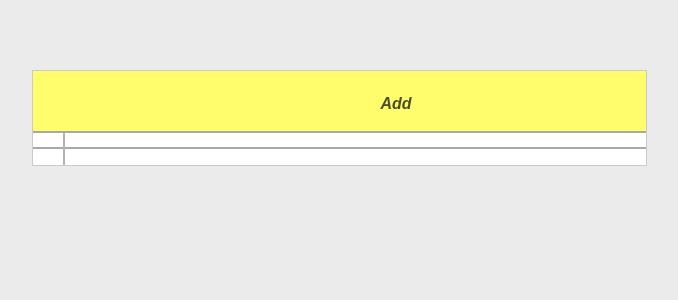
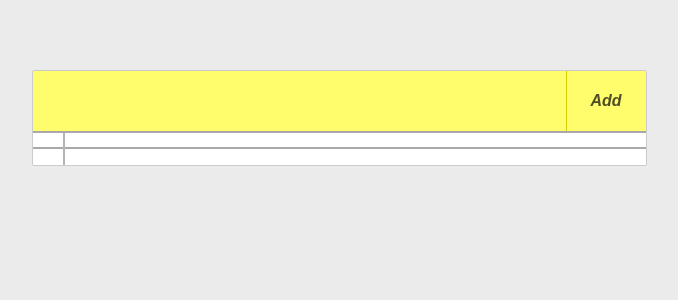
Before and after one commit to mds325/react-todo-list, a React (Vite) app: page / in a window 1280 px wide. Shown: the top 300 px of the page, without its empty margins (301-979 px from the left). Built offline with nearby package versions, Linux system fonts and the light colour scheme.

Commit message:
Add proper styling for CreateTodo
* Set version to 1.0.0
* Remove debugging code

```diff
--- a/package.json
+++ b/package.json
@@ -1,6 +1,6 @@
 {
   "name": "todo-list-react",
-  "version": "0.0.1",
+  "version": "1.0.0",
   "description": "Todo List made with React JS",
   "author": {
     "name": "Manuel Sánchez",
--- a/src/components/App.scss
+++ b/src/components/App.scss
@@ -1,3 +1,5 @@
+$app-padding: 70px;
+
 body {
   margin: 0;
   font: {
@@ -14,7 +16,7 @@ body {
 #root {
   display: grid;
   grid-template-columns: 5% auto 5%;
-  grid-template-rows: 70px auto auto;
+  grid-template-rows: $app-padding auto auto;
 
   @media(min-width: 768px) {
     grid-template-columns: auto 615px auto;
@@ -23,5 +25,8 @@ body {
     grid-row: 2;
     grid-column: 2;
     border: 1px solid #cbcbcb;
+    border-radius: 2px;
+    overflow: hidden;
   }
+  padding-bottom: $app-padding;
 }
--- a/src/components/App.tsx
+++ b/src/components/App.tsx
@@ -13,8 +13,6 @@ interface AppProps {
 interface AppState {
     todos: TodoModel[]
 }
-
-window['DataService'] = DataService;
 
 export default class App extends React.Component<AppProps, AppState> {
 
--- a/src/components/CreateTodo.scss
+++ b/src/components/CreateTodo.scss
@@ -1,6 +1,10 @@
+$background-color: #fffd6c;
+
 .create-todo {
-  background-color: #fffd6c;
+  background-color: $background-color;
   border-bottom: 2px solid #a8a8a8;
+  display: grid;
+  grid-template-columns: auto 80px;
 
   input {
     font-size: 1.5rem;
@@ -12,12 +16,21 @@
   }
   button {
     border: none;
+    border-left: 1px solid darken($background-color, 30%);
     background: none;
+    display: block;
+    width: 100%;
+    height: 100%;
     font: {
       size: 1rem;
       style: italic;
       weight: bold;
     }
     color: #4f4d25;
+    outline: none;
+
+    &:focus {
+
+    }
   }
 }
```
